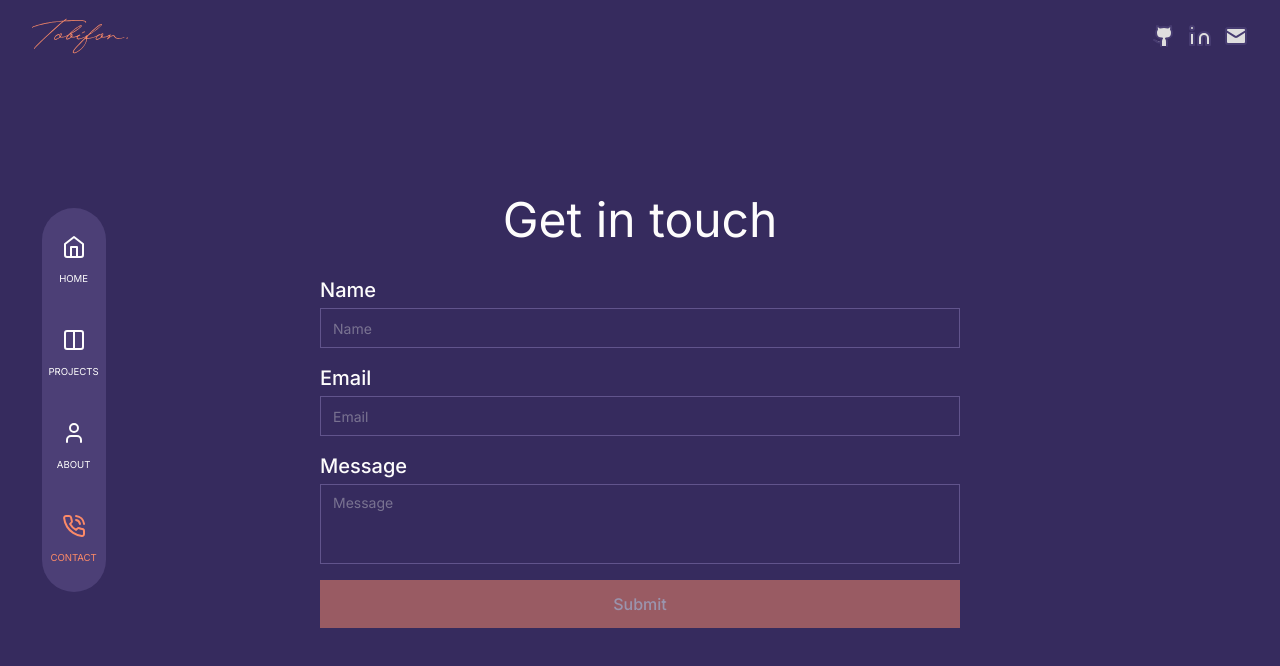
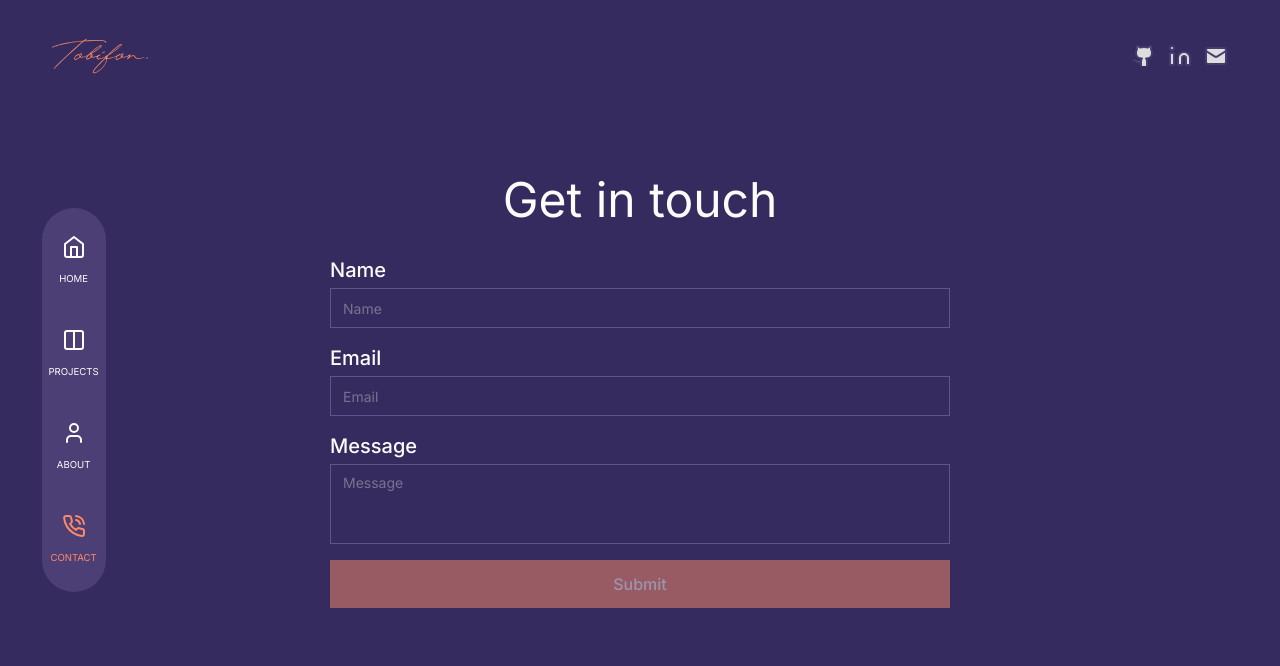
Before and after one commit to TobiFon/Porfolio, a Next.js app: page /contact in a window 1280 px wide. Shown: the top 666 px of the page. Built offline with nearby package versions, Linux system fonts and the light colour scheme.

Commit message:
page transitions complete

```diff
--- a/src/app/contact/page.tsx
+++ b/src/app/contact/page.tsx
@@ -5,7 +5,7 @@ import React from "react";
 
 const Contact = () => {
   return (
-    <div>
+    <div className=" p-5">
       <Header />
       <ContactPage />
     </div>
--- a/src/app/layout.tsx
+++ b/src/app/layout.tsx
@@ -2,7 +2,7 @@ import type { Metadata } from "next";
 import { Inter } from "next/font/google";
 import "./globals.css";
 import NavBar from "@/components/NavBar";
-import AnimateP from "@/components/AnimateP";
+import Transitions from "@/components/Transitions";
 
 const inter = Inter({
   subsets: ["latin"],
@@ -21,10 +21,9 @@ export default function RootLayout({
   return (
     <html lang="en">
       <body className={`${inter.className}  selection:bg-primary-200/90`}>
-        <AnimateP>
-          <NavBar />
-          {children}
-        </AnimateP>
+        <Transitions />
+        <NavBar />
+        {children}
       </body>
     </html>
   );
--- a/src/components/AnimateP.tsx
+++ /dev/null
@@ -1,19 +0,0 @@
-"use client";
-import { AnimatePresence, motion } from "framer-motion";
-import Transitions from "./Transitions";
-import { usePathname } from "next/navigation";
-
-const AnimateP = ({ children }: { children: React.ReactNode }) => {
-  const pathname = usePathname();
-
-  return (
-    <AnimatePresence mode="wait">
-      <motion.div className="h-full" key={pathname}>
-        <Transitions />
-        {children}
-      </motion.div>
-    </AnimatePresence>
-  );
-};
-
-export default AnimateP;
--- a/src/components/ContactPage.tsx
+++ b/src/components/ContactPage.tsx
@@ -4,7 +4,7 @@ import { ContactForm } from "./ContactForm";
 
 const ContactPage = () => {
   return (
-    <section className=" min-h-[85vh] flex flex-col justify-center w-full items-center space-y-8 max-lg:mb-20">
+    <section className=" min-h-[75vh] flex flex-col justify-center w-full items-center space-y-8 max-lg:mb-20">
       <div className=" w-full">
         <h2 className="text-center text-5xl">Get in touch </h2>
       </div>
--- a/src/components/Transitions.tsx
+++ b/src/components/Transitions.tsx
@@ -1,6 +1,7 @@
 "use client";
 import React from "react";
 import { motion } from "framer-motion";
+import { usePathname } from "next/navigation";
 
 const Transitions = () => {
   const transitionVariants = {
@@ -12,29 +13,27 @@ const Transitions = () => {
       x: "0%",
       width: "0%",
     },
-    exit: {
-      x: ["0%", "100%"],
-      width: ["0%", "100%"],
-    },
   };
+  const pathname = usePathname();
 
   return (
     <>
       <motion.div
         variants={transitionVariants}
+        key={pathname}
         initial="initial"
         animate="animate"
-        exit="exit"
-        transition={{ delay: 0.2, duration: 0.6, ease: "easeOut" }}
-        className="w-screen h-screen right-full top-0 bottom-0 bg-bg- z-[999999] fixed"
+        transition={{ delay: 0.2, duration: 1, ease: "easeOut" }}
+        className="w-screen h-screen right-full top-0 bottom-0 bg-primary-100 z-[999999] fixed"
       ></motion.div>
+
       <motion.div
         variants={transitionVariants}
         initial="initial"
         animate="animate"
-        exit="exit"
-        transition={{ delay: 0.6, duration: 0.6, ease: "easeOut" }}
-        className="w-screen h-screen right-full top-0 bottom-0 bg-primary-100 z-[999999] fixed"
+        key={pathname}
+        transition={{ delay: 0, duration: 1, ease: "easeOut" }}
+        className="w-screen h-screen right-full top-0 bottom-0 bg-bg- z-[999999] fixed"
       ></motion.div>
     </>
   );
```
